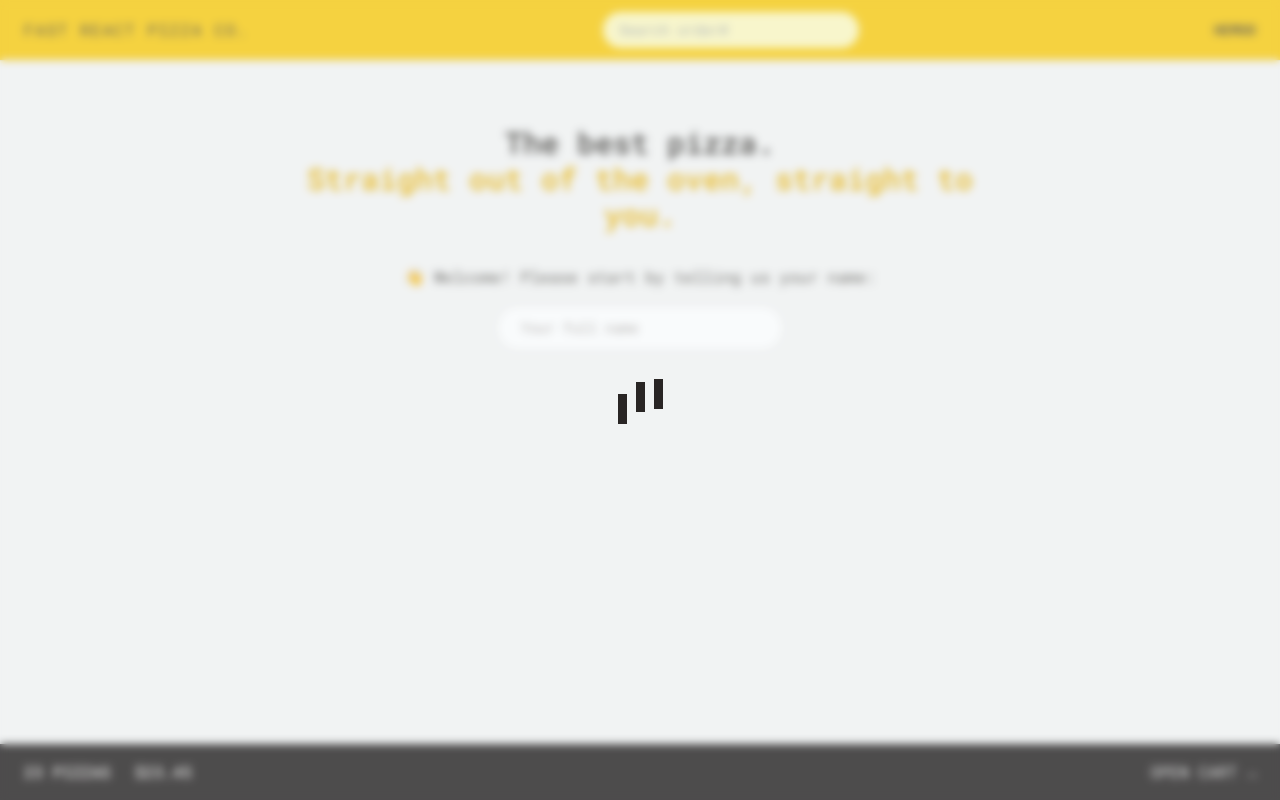
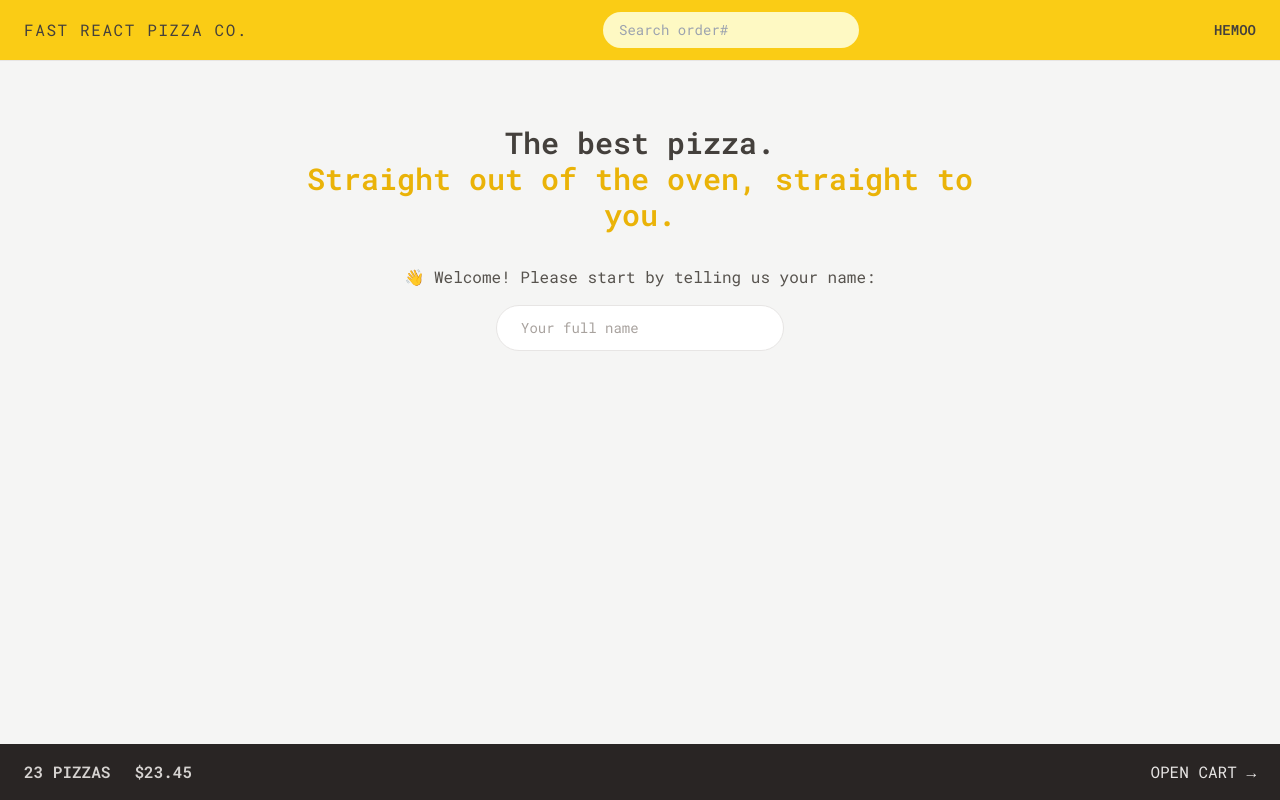
Before and after one commit to mobx2/fast-react-pizza, a React (Vite) app: page / in a window 1280 px wide. Built offline with nearby package versions, Linux system fonts and the light colour scheme.

Commit message:
configuring tailwind

```diff
--- a/src/ui/AppLayout.jsx
+++ b/src/ui/AppLayout.jsx
@@ -11,7 +11,7 @@
 
   return (
     <div className="grid h-screen grid-rows-[auto_1fr_auto]">
-      {true && <Loader />}
+      {isLoading && <Loader />}
 
       <Header />
 
```
